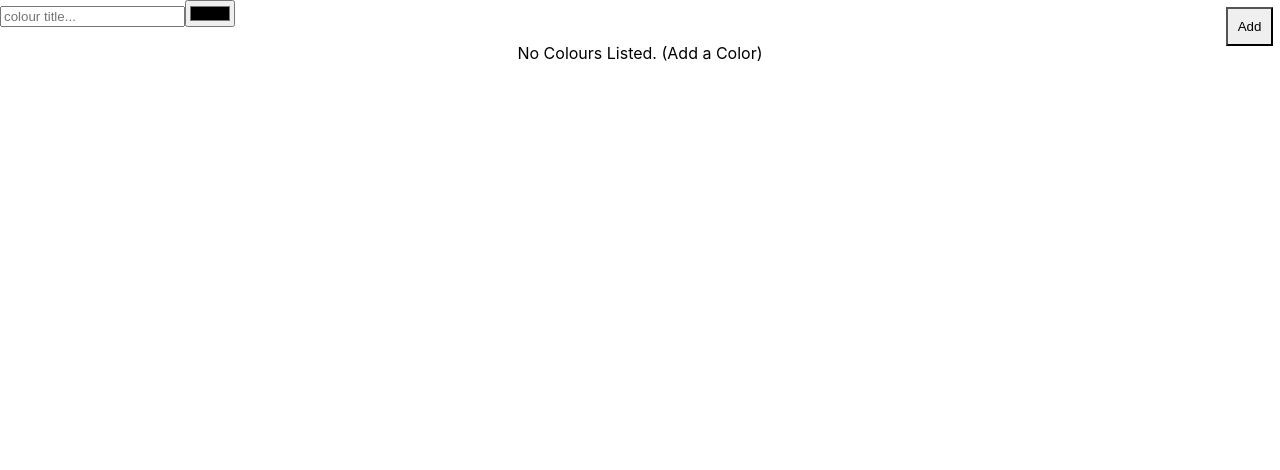
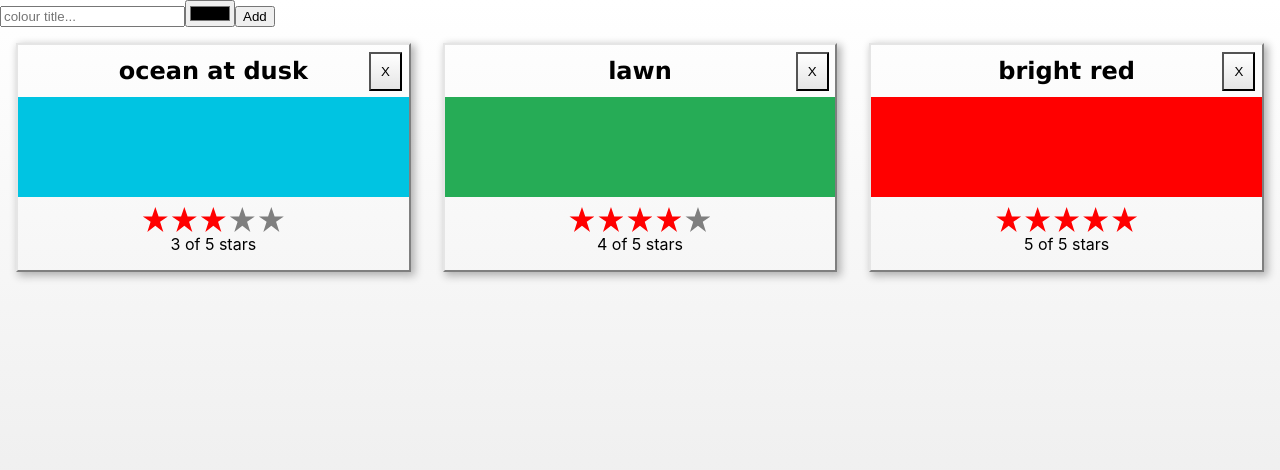
Before and after one commit to JayWebDevCom/Learning-React, a React (Create React App) app: page / in a window 1280 px wide. Shown: the top 470 px of the page. Built offline with nearby package versions, Linux system fonts and the light colour scheme.

Commit message:
Add stylesheet, colours array

```diff
--- a/public/styles.css
+++ b/public/styles.css
@@ -1,79 +1,180 @@
-html, body, #react-container {
-    height: 100%;
+html, body, div#react-container {
+    min-height: 100%;
+}
+
+h1 {
     margin: 0;
     padding: 0;
 }
 
-#react-container {
-    display: flex;
-    align-items: center;
-    justify-content: center;
+body {
+    margin: 0;
+    padding: 0;
+    background: white;
+    background: linear-gradient(to bottom, white 0%, #e5e5e5 100%);
 }
 
-.star-rating {
+body div.app {
+    display: -webkit-box;
+    display: -ms-flexbox;
     display: flex;
-    flex-wrap: wrap;
-    justify-content: space-around;
+    -webkit-box-orient: vertical;
+    -webkit-box-direction: normal;
+    -ms-flex-direction: column;
+    flex-direction: column;
+    height: 100%;
 }
 
-.star {
-    cursor: pointer;
-    width: 2em;
-    height: 2em;
-    background-color: grey;
-    -webkit-clip-path:
-            polygon(50% 0%, 63% 38%, 100% 38%,
-            69% 59%, 82% 100%, 50% 75%,
-            18% 100%, 31% 59%, 0% 38%, 37% 38%);
-    clip-path: polygon(50% 0%, 63% 38%,
-    100% 38%, 69% 59%, 82% 100%,
-    50% 75%, 18% 100%, 31% 59%,
-    0% 38%, 37% 38%);
+input {
+    outline: none;
 }
 
-.star.selected {
+form.add-color {
+    width: 100%;
+    display: -webkit-box;
+    display: -ms-flexbox;
+    display: flex;
+}
+
+form.add-color > :first-child {
+    -webkit-box-flex: 1;
+    -ms-flex-positive: 1;
+    flex-grow: 1;
+}
+
+form.add-color input, form.add-color button {
+    margin: .5em;
+    padding: .25em;
+    font-size: 1.2em;
+    border-radius: 5px;
+}
+
+form.add-color input[type="color"] {
+    padding: 0;
+    height: +2em;
+}
+
+form.add-color button {
+    background-color: green;
+    color: white;
+    border: none;
+}
+
+div.star {
+    cursor: pointer;
+    height: 25px;
+    width: 25px;
+    margin: 2px;
+    float: left;
+    background-color: #7f7f7f;
+    -webkit-clip-path: polygon(50% 0%, 63% 38%, 100% 38%, 69% 59%, 82% 100%, 50% 75%, 18% 100%, 31% 59%, 0% 38%, 37% 38%);
+    clip-path: polygon(50% 0%, 63% 38%, 100% 38%, 69% 59%, 82% 100%, 50% 75%, 18% 100%, 31% 59%, 0% 38%, 37% 38%);
+}
+
+div.star.selected {
     background-color: red;
 }
 
-p {
+section.color {
+    box-shadow: 3px 3px 8px 1px #b2b2b2;
+    border: 2px solid #e5e5e5;
+    border-bottom-color: #7f7f7f;
+    border-right-color: #7f7f7f;
+    margin: 1em;
+    padding: 0;
+    -ms-flex-preferred-size: 100%;
     flex-basis: 100%;
-    text-align: center;
+    display: -webkit-box;
+    display: -ms-flexbox;
+    display: flex;
+    -ms-flex-wrap: wrap;
+    flex-wrap: wrap;
+    position: relative;
 }
 
-h1 {
+@media screen and (min-width: 700px) {
+    section.color {
+        -ms-flex-preferred-size: calc(50% - 2em - 4px);
+        flex-basis: calc(50% - 2em - 4px);
+    }
+}
+
+@media screen and (min-width: 1100px) {
+    section.color {
+        -ms-flex-preferred-size: calc(33.33333% - 2em - 4px);
+        flex-basis: calc(33.33333% - 2em - 4px);
+    }
+}
+
+@media screen and (min-width: 1600px) {
+    section.color {
+        -ms-flex-preferred-size: calc(25% - 2em - 4px);
+        flex-basis: calc(25% - 2em - 4px);
+    }
+}
+
+@media screen and (min-width: 2000px) {
+    section.color {
+        -ms-flex-preferred-size: calc(16.66666% - 2em - 4px);
+        flex-basis: calc(16.66666% - 2em - 4px);
+    }
+}
+
+section.color h1 {
     font-family: Verdana, sans-serif;
     text-align: center;
     padding: .5em;
+    -ms-flex-preferred-size: calc(100% - 1em);
     flex-basis: calc(100% - 1em);
 }
 
-button {
+section.color button {
     position: absolute;
     top: .5em;
     right: .5em;
+    -ms-flex-preferred-size: calc(12% - 1em);
     flex-basis: calc(12% - 1em);
     text-align: right;
-@include fade-bg($light, $light-grey);
+    background: white;
+    background: linear-gradient(to bottom, white 0%, #e5e5e5 100%);
     padding: .75em;
     border-radius: .5px;
 }
 
-> div:last-child {
+section.color > div:last-child {
+    display: -webkit-box;
+    display: -ms-flexbox;
     display: flex;
+    -webkit-box-pack: center;
+    -ms-flex-pack: center;
     justify-content: center;
     width: 100%;
     margin-top: .5em;
 }
 
-div.color {
+section.color div.color {
     height: 100px;
+    -ms-flex-preferred-size: 100%;
     flex-basis: 100%;
 }
 
-/*div.time-ago {*/
-/*    position: absolute;*/
-/*    bottom: .5em;*/
-/*    right: .5em;*/
-/*    font-family: monospace;*/
-/*    color: darken($light-grey, 40%);*/
-/*}*/
+section.color div.time-ago {
+    position: absolute;
+    bottom: .5em;
+    right: .5em;
+    font-family: monospace;
+    color: #7f7f7f;
+}
+
+div.color-list {
+    -webkit-box-flex: 1;
+    -ms-flex-positive: 1;
+    flex-grow: 1;
+    display: -webkit-box;
+    display: -ms-flexbox;
+    display: flex;
+    -ms-flex-wrap: wrap;
+    flex-wrap: wrap;
+    text-align: center;
+    overflow: scroll;
+}
--- /dev/null
+++ b/src/colorsFile.json
@@ -0,0 +1,22 @@
+{
+  "colors": [
+    {
+      "id": "1",
+      "title": "ocean at dusk",
+      "color": "#00c4e2",
+      "rating": 3
+    },
+    {
+      "id": "2",
+      "title": "lawn",
+      "color": "#26ac56",
+      "rating": 4
+    },
+    {
+      "id": "3",
+      "title": "bright red",
+      "color": "#ff0000",
+      "rating": 5
+    }
+  ]
+}
--- a/src/components/App.js
+++ b/src/components/App.js
@@ -2,18 +2,20 @@ import React, {Component} from 'react';
 
 import {AddColourForm} from './AddColourForm'
 import {ColorList} from './ColorList'
+
+import colorsFile from '../colorsFile'
 
 class App extends Component {
 
     constructor(props) {
         super(props);
         this.state = {
-            colours: []
+            colors: colorsFile.colors
         }
     }
 
     render() {
-        const {colours} = this.state;
+        const {colors} = this.state;
 
         const log = (t, c) => {
             alert(`New colour: ${t} ${c}`)
@@ -22,7 +24,7 @@ class App extends Component {
         return (
             <div className={'app'}>
                 <AddColourForm onNewColour={log}/>
-                <ColorList colours={colours}/>
+                <ColorList colors={colors}/>
             </div>
         )
     }
--- a/src/components/Color.js
+++ b/src/components/Color.js
@@ -1,16 +1,15 @@
 import React from 'react';
 import {StarRating} from "./StarRating";
 
-export const Color = (title, color, rating=0, onRemove= f=>f, onRate= f=>f) =>
+export const Color = ({title, color, rating=0}, onRemove= f=>f, onRate= f=>f) =>
     <section className={'color'}>
         <h1>{title}</h1>
         <button onClick={onRemove}>X</button>
         <div className={'color'}
-             style={{backGroundColour: color}}
+             style={{backgroundColor: color}}
         >
+        </div>
         <div>
             <StarRating starsSelected={rating} onRate={onRate} />
         </div>
-
-        </div>
     </section>;
--- a/src/components/ColorList.js
+++ b/src/components/ColorList.js
@@ -2,7 +2,7 @@ import React from 'react'
 
 import {Color} from './Color'
 
-export const ColorList = ({cols: colors = [], onRate = f => f, onRemove = f => f}) =>
+export const ColorList = ({colors = [], onRate = f => f, onRemove = f => f}) =>
     <div className='color-list'>
         {(colors.length === 0) ?
             <p>No Colours Listed. (Add a Color)</p> :
--- a/src/components/Star.js
+++ b/src/components/Star.js
@@ -1,6 +1,6 @@
 import React from 'react';
 
 export const Star = ({selected=false, onClick=f=>f}) =>
-    <div className={(selected) ? 'star-selected' : 'star'}
+    <div className={(selected) ? 'star selected' : 'star'}
         onClick={onClick}>
     </div>;
```
